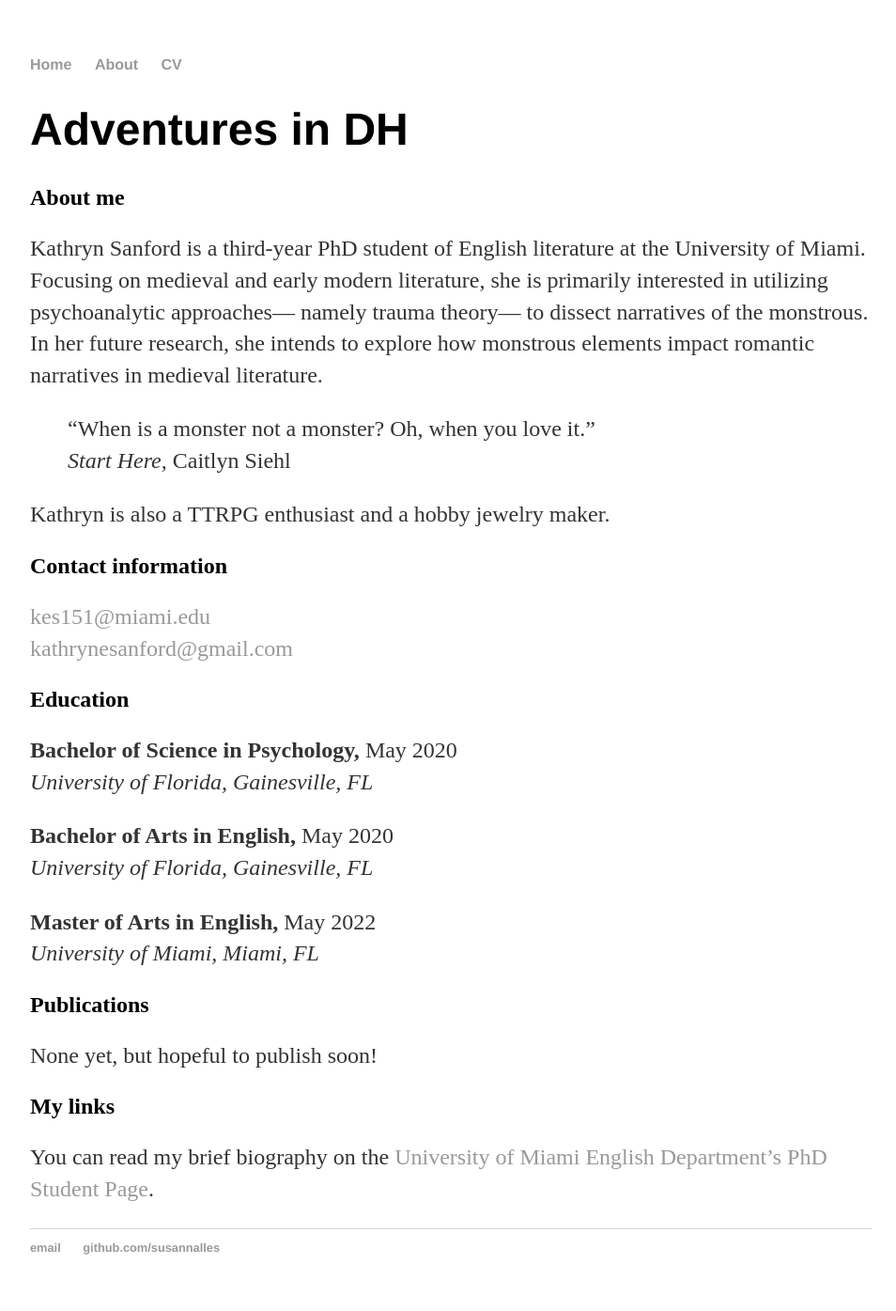
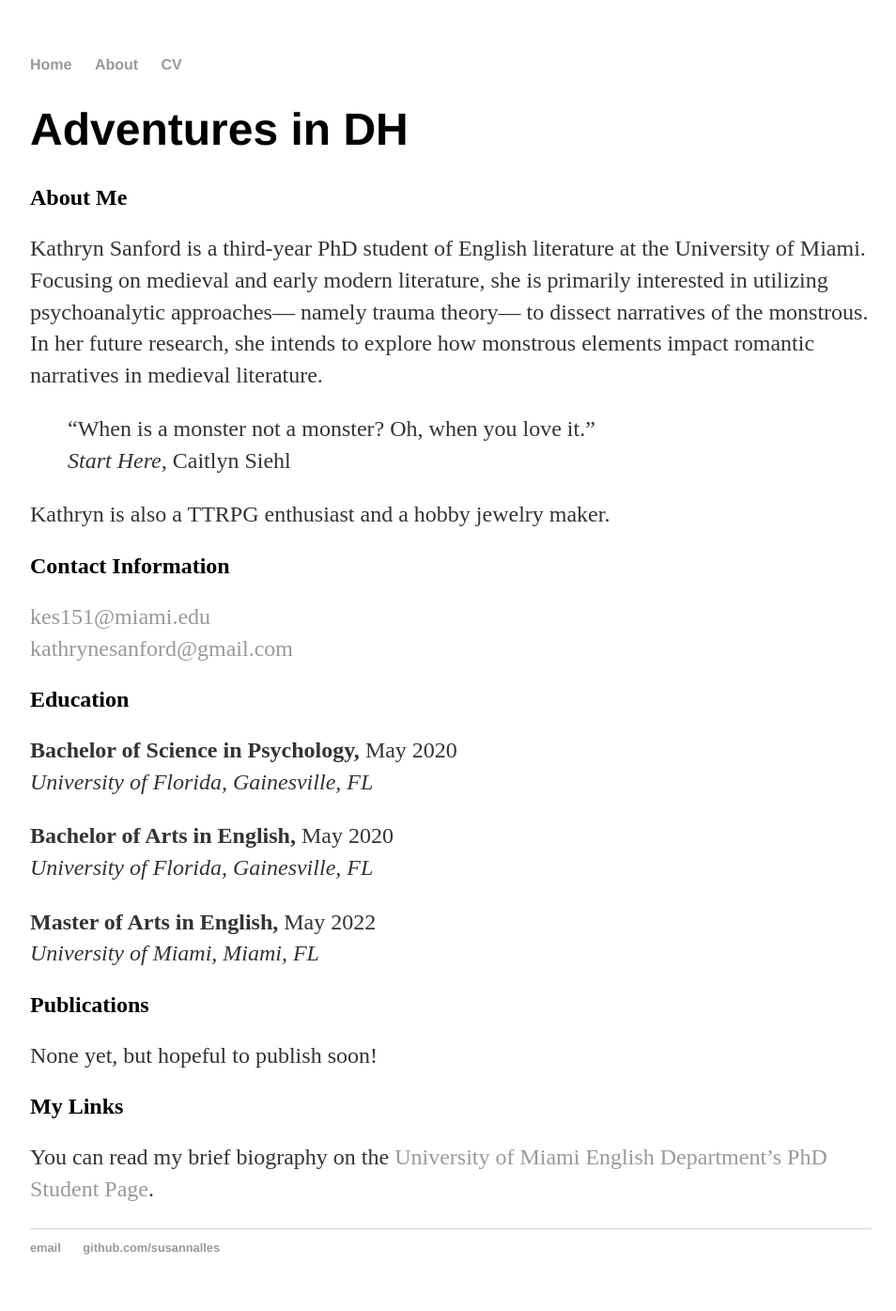
Before and after one commit to kes151/kes151.github.io, a Jekyll site: the page built from index.md, in a window 1280 px wide. Shown: the whole page at 94% size, without its empty margins (160-1114 px from the left). Built offline with Jekyll 4.4.1, drawn with Linux system fonts in a browser that asks for light colours.

```diff
--- a/index.md
+++ b/index.md
@@ -5,7 +5,7 @@ title: Adventures in DH
 
 # Adventures in DH
 
-## About me
+## About Me
 
 Kathryn Sanford is a third-year PhD student of English literature at the University of Miami. Focusing on medieval and early modern literature, she is primarily interested in utilizing psychoanalytic approaches— namely trauma theory— to dissect narratives of the monstrous. In her future research, she intends to explore how monstrous elements impact romantic narratives in medieval literature.
 
@@ -14,7 +14,7 @@ Kathryn Sanford is a third-year PhD student of English literature at the Univers
 
 Kathryn is also a TTRPG enthusiast and a hobby jewelry maker.
 
-## Contact information
+## Contact Information
 
 [kes151@miami.edu](mailto:kes151@miami.edu)<br>
 [kathrynesanford@gmail.com](mailto:kathrynesanford@gmail.com)
@@ -34,6 +34,6 @@ Kathryn is also a TTRPG enthusiast and a hobby jewelry maker.
 
 None yet, but hopeful to publish soon!
 
-## My links
+## My Links
 
 You can read my brief biography on the [University of Miami English Department's PhD Student Page](https://english.as.miami.edu/phd-program/current-phd-students/index.html).
```
